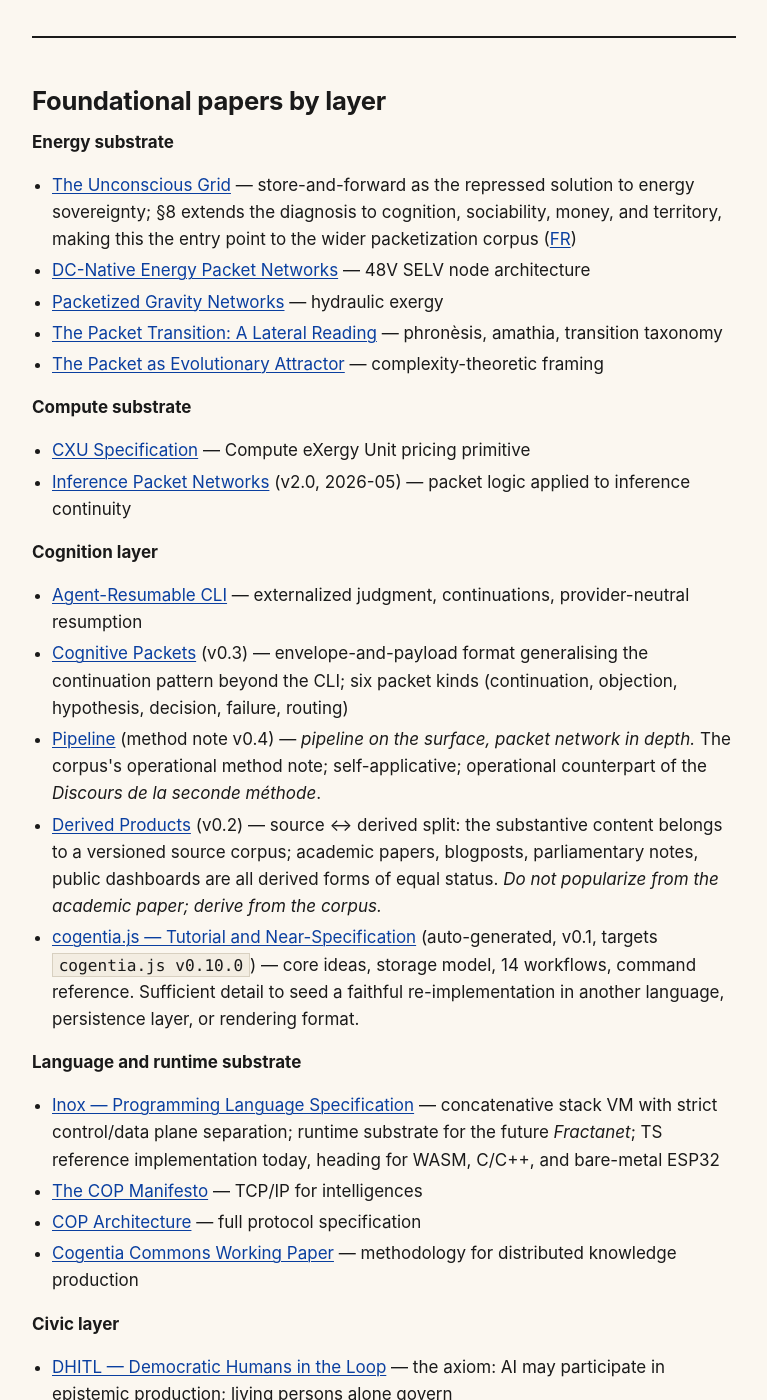
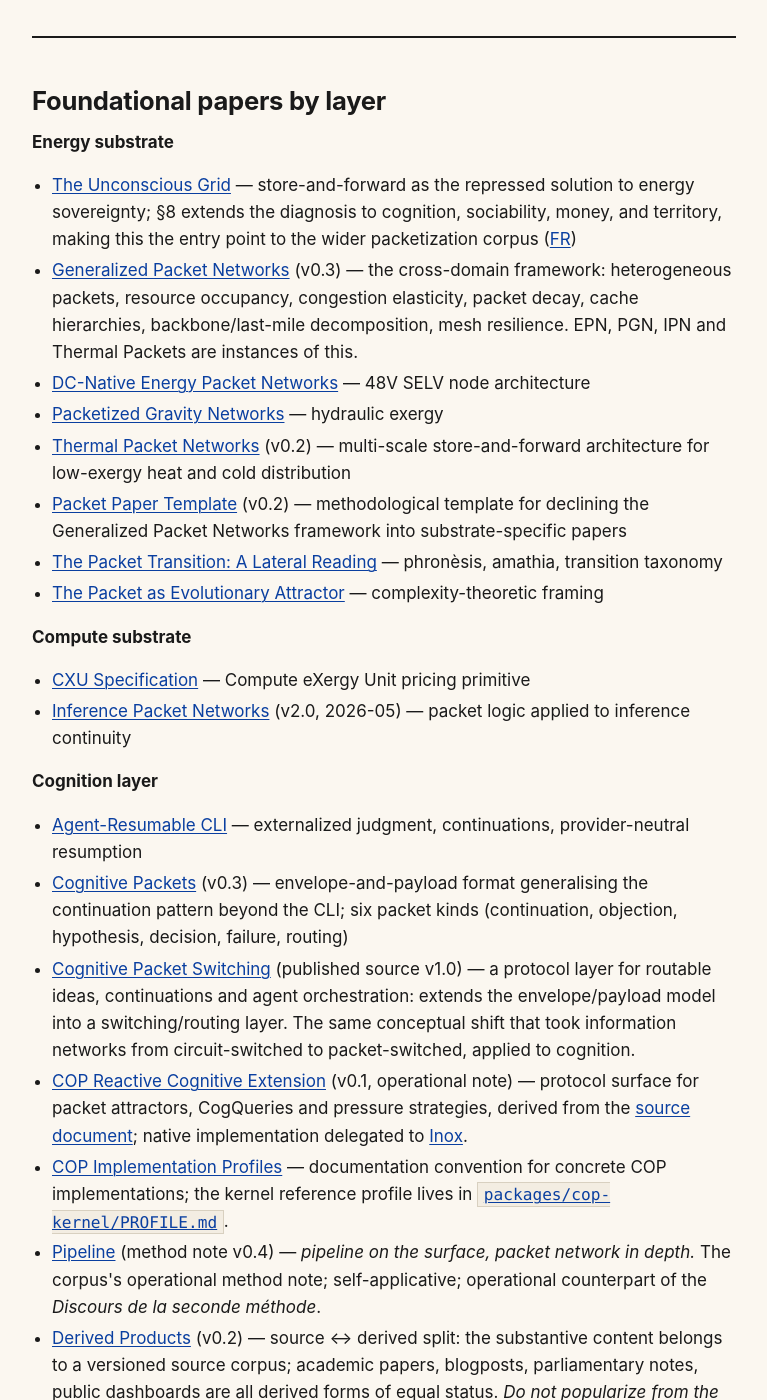
Before and after one commit to JeanHuguesRobert/FractaVolta, a Jekyll site: the page built from docs/for-researchers.md, in a window 1280 px wide and 1400 px high, scrolled down 1181 px. Shown: the whole window, without its empty margins (56-823 px from the left). Built offline with Jekyll 4.4.1, drawn with Linux system fonts in a browser that asks for light colours; some of the changed text lies outside the part shown.

Commit message:
docs(site): fractavolta.com/for-researchers — add 11 papers (Energy: Generalized/Thermal/Template ; Cognition: Cognitive Packet Switching + COP Reactive Cognitive Extension + Implementation Profiles ; Language: Reactive Sets in Inox ; Civic: Democratic AI Safety + Terrains feconds + Tracabilite actes + Test Rossignol)

```diff
--- a/docs/for-researchers.md
+++ b/docs/for-researchers.md
@@ -32,8 +32,11 @@
 
 **Energy substrate**
 - [The Unconscious Grid](https://github.com/JeanHuguesRobert/FractaVolta/blob/main/UNCONSCIOUS_GRID.md) — store-and-forward as the repressed solution to energy sovereignty; §8 extends the diagnosis to cognition, sociability, money, and territory, making this the entry point to the wider packetization corpus ([FR](https://github.com/JeanHuguesRobert/FractaVolta/blob/main/LE_RESEAU_INCONSCIENT.md))
+- [Generalized Packet Networks](https://github.com/JeanHuguesRobert/FractaVolta/blob/main/research/generalized_packet_networks.md) (v0.3) — the cross-domain framework: heterogeneous packets, resource occupancy, congestion elasticity, packet decay, cache hierarchies, backbone/last-mile decomposition, mesh resilience. EPN, PGN, IPN and Thermal Packets are instances of this.
 - [DC-Native Energy Packet Networks](https://github.com/JeanHuguesRobert/FractaVolta/blob/main/dc_native_epn.md) — 48V SELV node architecture
 - [Packetized Gravity Networks](https://github.com/JeanHuguesRobert/FractaVolta/blob/main/PGN.md) — hydraulic exergy
+- [Thermal Packet Networks](https://github.com/JeanHuguesRobert/FractaVolta/blob/main/research/thermal_packet_networks.md) (v0.2) — multi-scale store-and-forward architecture for low-exergy heat and cold distribution
+- [Packet Paper Template](https://github.com/JeanHuguesRobert/FractaVolta/blob/main/research/packet_paper_template.md) (v0.2) — methodological template for declining the Generalized Packet Networks framework into substrate-specific papers
 - [The Packet Transition: A Lateral Reading](https://github.com/JeanHuguesRobert/marenostrum/blob/main/packet_transition.md) — phronèsis, amathia, transition taxonomy
 - [The Packet as Evolutionary Attractor](https://github.com/JeanHuguesRobert/marenostrum/blob/main/packet_attractor.md) — complexity-theoretic framing
 
@@ -44,19 +47,27 @@
 **Cognition layer**
 - [Agent-Resumable CLI](https://github.com/JeanHuguesRobert/cogentia/blob/main/research/agent_resumable_cli.md) — externalized judgment, continuations, provider-neutral resumption
 - [Cognitive Packets](https://github.com/JeanHuguesRobert/cogentia/blob/main/research/cognitive_packets.md) (v0.3) — envelope-and-payload format generalising the continuation pattern beyond the CLI; six packet kinds (continuation, objection, hypothesis, decision, failure, routing)
+- [Cognitive Packet Switching](https://github.com/JeanHuguesRobert/cogentia/blob/main/research/cognitive_packet_switching.md) (published source v1.0) — a protocol layer for routable ideas, continuations and agent orchestration: extends the envelope/payload model into a switching/routing layer. The same conceptual shift that took information networks from circuit-switched to packet-switched, applied to cognition.
+- [COP Reactive Cognitive Extension](https://github.com/JeanHuguesRobert/inseme/blob/main/packages/cop-core/REACTIVE_COGNITIVE_EXTENSION.md) (v0.1, operational note) — protocol surface for packet attractors, CogQueries and pressure strategies, derived from the [source document](https://github.com/JeanHuguesRobert/inseme/blob/main/research/reactive_cognitive_cop_extension.md); native implementation delegated to [Inox](https://github.com/JeanHuguesRobert/Inox/blob/master/research/reactive_sets_inox_cop_implementation.md).
+- [COP Implementation Profiles](https://github.com/JeanHuguesRobert/inseme/blob/main/packages/cop-core/ImplementationProfiles.md) — documentation convention for concrete COP implementations; the kernel reference profile lives in [`packages/cop-kernel/PROFILE.md`](https://github.com/JeanHuguesRobert/inseme/blob/main/packages/cop-kernel/PROFILE.md).
 - [Pipeline](https://github.com/JeanHuguesRobert/cogentia/blob/main/research/pipeline.md) (method note v0.4) — *pipeline on the surface, packet network in depth.* The corpus's operational method note; self-applicative; operational counterpart of the *Discours de la seconde méthode*.
 - [Derived Products](https://github.com/JeanHuguesRobert/cogentia/blob/main/research/derived_products.md) (v0.2) — source ↔ derived split: the substantive content belongs to a versioned source corpus; academic papers, blogposts, parliamentary notes, public dashboards are all derived forms of equal status. *Do not popularize from the academic paper; derive from the corpus.*
 - [cogentia.js — Tutorial and Near-Specification](https://github.com/JeanHuguesRobert/cogentia/blob/main/research/cogentia_js_tutorial.md) (auto-generated, v0.1, targets `cogentia.js v0.10.0`) — core ideas, storage model, 14 workflows, command reference. Sufficient detail to seed a faithful re-implementation in another language, persistence layer, or rendering format.
 
 **Language and runtime substrate**
 - [Inox — Programming Language Specification](https://github.com/JeanHuguesRobert/Inox/blob/master/research/inox-spec.md) — concatenative stack VM with strict control/data plane separation; runtime substrate for the future *Fractanet*; TS reference implementation today, heading for WASM, C/C++, and bare-metal ESP32
+- [Reactive Sets in Inox — Native Implementation Path](https://github.com/JeanHuguesRobert/Inox/blob/master/research/reactive_sets_inox_cop_implementation.md) (v0.1) — implementation path from Toubkal-style dataflow toward the COP Reactive Cognitive Extension; positions Inox as the native runtime for the reactive cognitive layer
 - [The COP Manifesto](https://github.com/JeanHuguesRobert/inseme/blob/main/packages/cop-core/Manifesto.md) — TCP/IP for intelligences
 - [COP Architecture](https://github.com/JeanHuguesRobert/inseme/blob/main/packages/cop-core/Architecture.md) — full protocol specification
 - [Cogentia Commons Working Paper](https://github.com/JeanHuguesRobert/cogentia/blob/main/research/Cogentia_Commons_Working_Paper.md) — methodology for distributed knowledge production
 
 **Civic layer**
 - [DHITL — Democratic Humans in the Loop](https://github.com/JeanHuguesRobert/marenostrum/blob/main/DHITL.md) — the axiom: AI may participate in epistemic production; living persons alone govern
+- [Democratic AI Safety](https://github.com/JeanHuguesRobert/barons-Mariani/blob/main/research/democratic_ai_safety.md) (v0.5) — the political layer of AI Safety: a model controllable by its deployer may still accelerate AI-augmented legal persons against the demos. Companion to DHITL.
 - [Discours de la seconde méthode](https://github.com/JeanHuguesRobert/barons-Mariani/blob/main/research/second_method.md) — methodology rules (publish process, objections as first-class, machine-readable structure, corpus as evidence)
+- [La méthode des terrains féconds](https://github.com/JeanHuguesRobert/barons-Mariani/blob/main/research/methode_terrains_feconds.md) (v0.4) — pre-deliberative protocol: depolarize conflicts of ideas by reconfiguring the oppositions before the argumentative confrontation
+- [Traçabilité des actes](https://github.com/JeanHuguesRobert/barons-Mariani/blob/main/research/traceabilite_des_actes.md) (v0.15.1) — governance doctrine of engaging acts: trace, imputation, justification, correction, revocation; an AI may assist deliberation but must not absorb imputability
+- [Test du critère Rossignol](https://github.com/JeanHuguesRobert/barons-Mariani/blob/main/research/test_critere_rossignol.md) (v0.1, working note) — doctrinal criterion for procedural stabilizers: a dispositif is valid iff it can produce a *Rossignol* (a point of attestation exposable outside its own frame). Applied to four candidate dispositifs (Cogentia, symmetric traceability, FractaVolta, Kudocracy) and to [Inox itself](https://github.com/JeanHuguesRobert/Inox/blob/master/research/test_critere_rossignol_inox.md)
 
 ---
 
```
